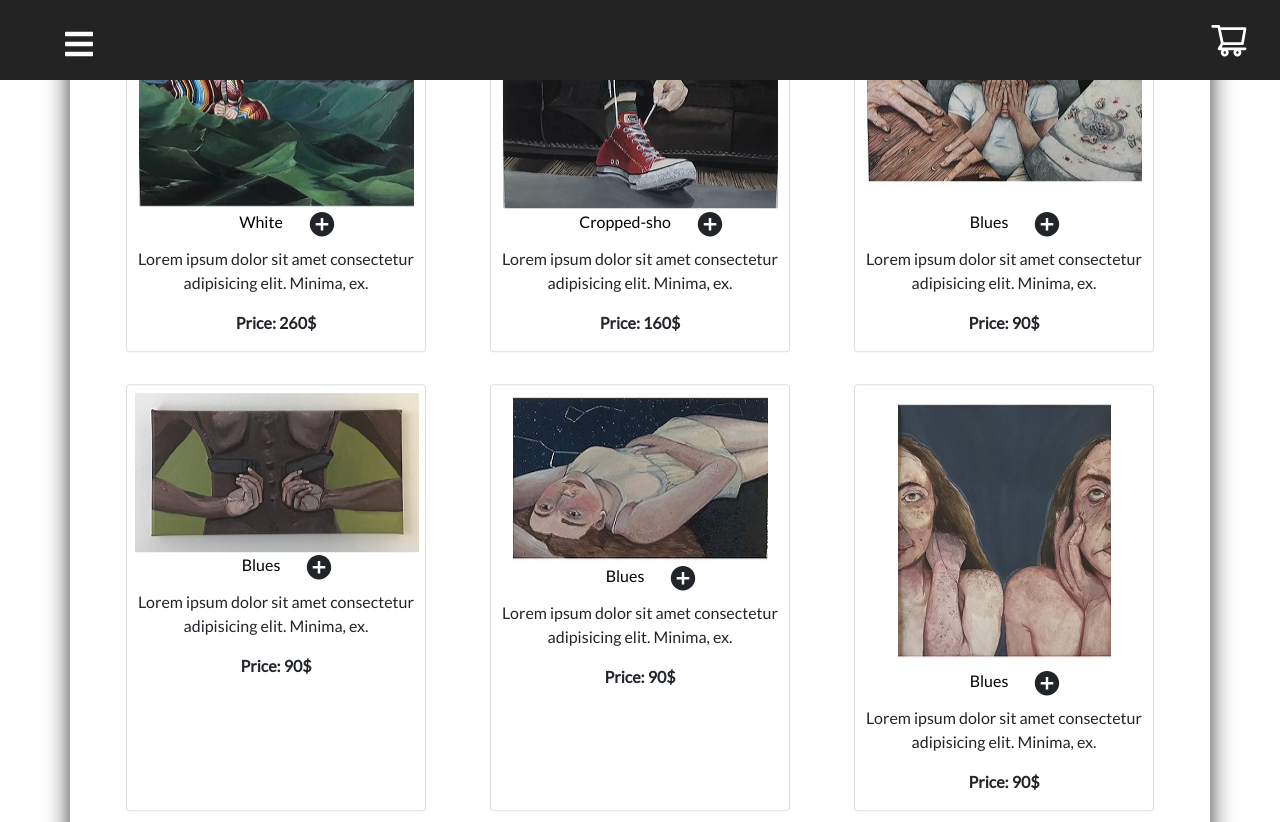
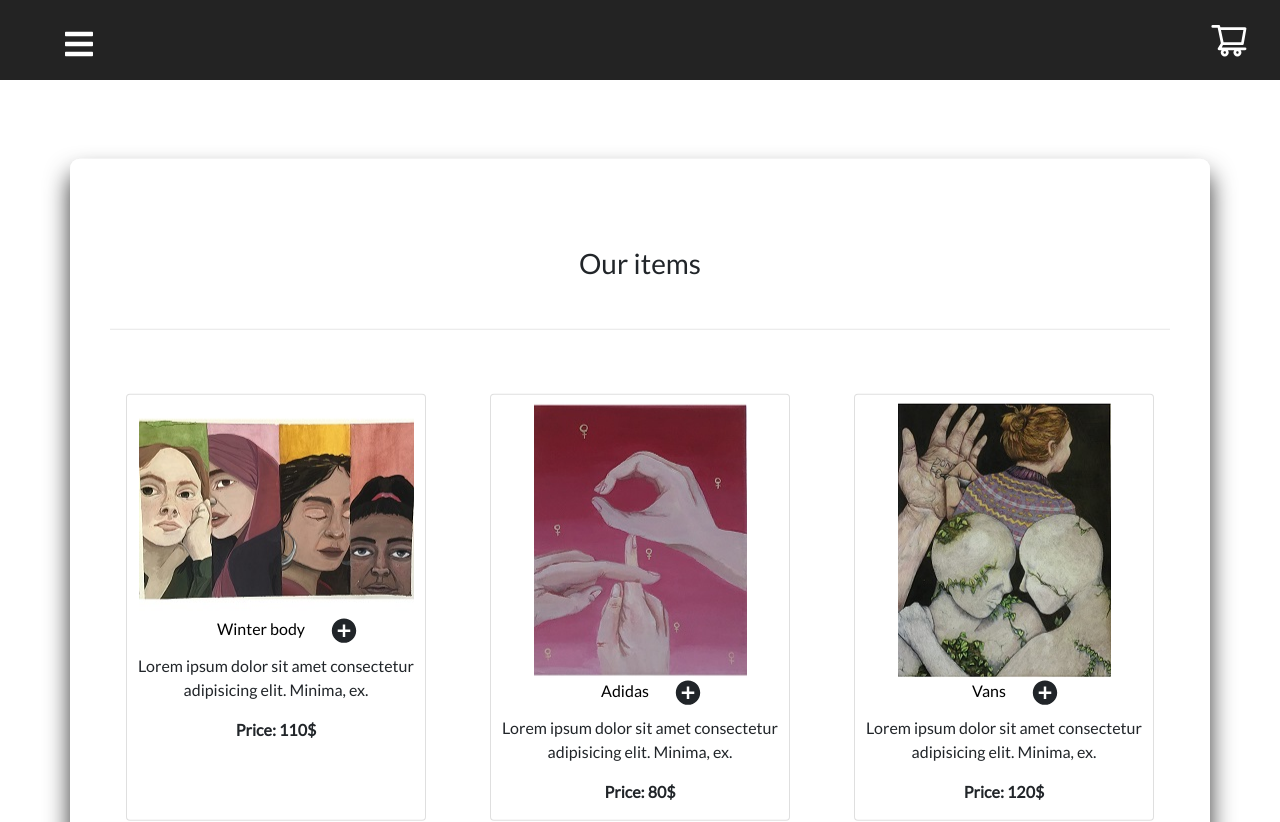
Before and after one commit to dgreeott/zoe-mazurk, a React (Create React App) app: page /shop in a window 1280 px wide. Shown: the top 822 px of the page. Built offline with nearby package versions, Linux system fonts and the light colour scheme.

Commit message:
Styling the Containers

```diff
--- a/src/css/App.css
+++ b/src/css/App.css
@@ -29,3 +29,15 @@
   z-index: -1;
   position: relative;
 }
+
+.container  {
+  background-color: rgba(255, 255, 255, 0.8);
+  border-radius: 10px;
+  box-shadow: 0 15px 25px rgba(0, 0, 0, 0.8);
+  margin: auto auto;
+  padding: 40px;
+  position: absolute;
+  top: 50%;
+  left: 50%;
+  transform: translate(-50%, 5%);
+}
--- a/src/css/Buttons.css
+++ b/src/css/Buttons.css
@@ -13,8 +13,8 @@
 .btn:hover {
     padding: 8px 20px;
     transition: all 0.3s ease-out;
-    background: #f25042;
-    color: #232323;
+    background: #232323;
+    color: #ffffff;
     transition: 250ms;
 }
 
--- a/src/css/Home.css
+++ b/src/css/Home.css
@@ -1,3 +1,13 @@
+html * {
+    box-sizing: border-box;
+  }
+
+  body {
+    font-family: sans-serif;
+    height: 100vh;
+    margin: 0;
+    padding: 0;
+  }
 
 
   #tsparticles {
@@ -7,7 +17,13 @@
     z-index: 0;
   }
 
-  .container {
+  header {
+    display: none;
+  }
+
+
+
+  #homepage.container  {
     background-color: rgba(255, 255, 255, 0.8);
     border-radius: 10px;
     box-shadow: 0 15px 25px rgba(0, 0, 0, 0.8);
@@ -21,7 +37,7 @@
 
 
   /* Styls for the list (Project, About, Contact)*/
-ul.headerList {
+  ul.headerList {
     list-style-type: none;
     margin: 0;
     padding: 0;
--- a/src/pages/Contact.js
+++ b/src/pages/Contact.js
@@ -1,6 +1,5 @@
 import React, { useState } from "react";
 import { Button } from "../components/Button";
-import Navbar from "../components/Navbar/Navbar";
 
 import "../css/Contact.css";
 
@@ -30,16 +29,20 @@
 
   return (
     <>
-      <Navbar />
       <form onSubmit={handleSubmit}>
         <div className="section">
-          <div className="container-fluid text-center">
+          <div className="container w-50">
+            <div className="row text-center">
+            <div className="col-sm justify-content-center">
             <h1 className="title m-5" id="contact">
-              Contact Me
-            </h1>
-            <h6>I will get back to you as soon as possible!</h6>
-          </div>
-          <div className="container w-50">
+                Contact Me
+              </h1>
+            </div>
+
+              <div className="row text-center">
+                <h6>I will get back to you as soon as possible!</h6>
+              </div>
+            </div>
             <div className="row mt-4">
               <div className="col-sm text-center">
                 <div>
--- a/src/pages/Home.js
+++ b/src/pages/Home.js
@@ -2,7 +2,6 @@
 import { Link } from "react-router-dom";
 
 import Particles from "react-tsparticles";
-import { Button } from "../components/Button";
 
 import "../css/Home.css";
 
@@ -20,7 +19,7 @@
   {
     title: "CONTACT",
     url: "/contact",
-    cName: "btn",
+    cName: "btn btn-outline-dark",
   },
 ];
 
@@ -109,7 +108,7 @@
             detectRetina: true,
           }}
         />
-        <div className="container text-center">
+        <div className="container text-center" id="homepage">
           <h1 className="mb-4">Zo&#235; Mazurkiewicz</h1>
           <div className="box justify-content-center">
         <div className="row">
--- a/src/pages/Shop.js
+++ b/src/pages/Shop.js
@@ -38,7 +38,7 @@
     });
     return (
       <div className="section">
-        <div className="container">
+        <div className="container" id="shopPage">
           <h3 className="font-weight-light text-center m-5">Our items</h3>
           <hr className="mt-2 mb-5"></hr>
           <div className="box text-center">{itemList}</div>
```
Also changed, not shown: 1 other file (tests, documents, lock files or other folders).
